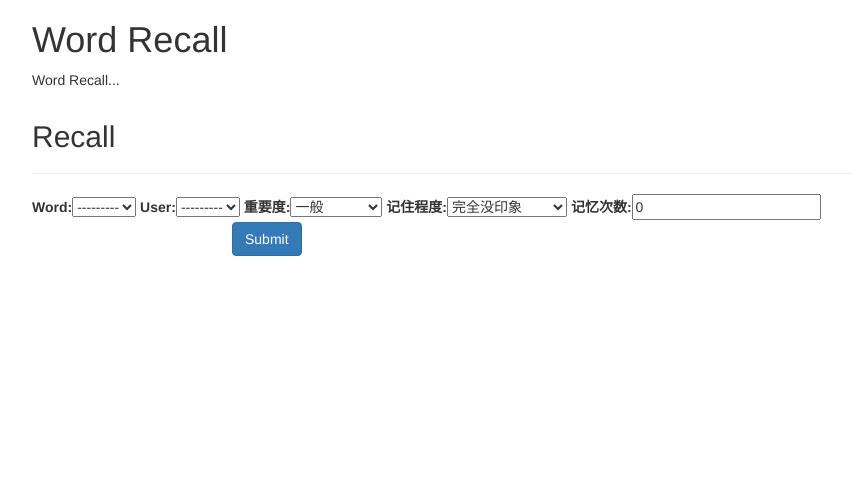
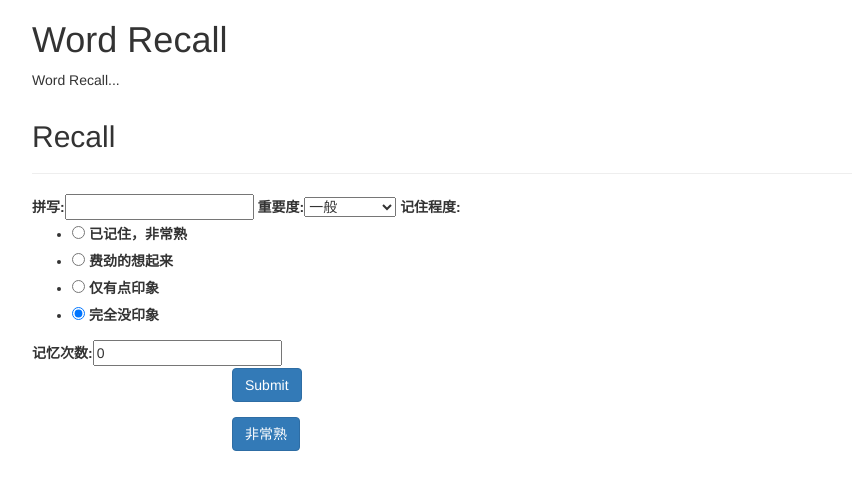
Before and after one commit to likangwei/baymax, a Django app: template templates/recall/recall.html in a window 1280 px wide. Shown: the top 490 px of the page, without its empty margins (23-875 px from the left). Run offline with Django 3.2, Linux system fonts and the light colour scheme; the template is opened without the code that fills it: values that come from a table or form of the project are taken from there, others are empty; parts of the project's set-up code (start-up, migrations or seed data) failed here and were passed over; some libraries are stand-ins or nearby versions.

Commit message:
优化了 word的参数，让其减少参数

```diff
--- a/healthPriceless/settings.py
+++ b/healthPriceless/settings.py
@@ -38,7 +38,6 @@ INSTALLED_APPS = (
     "bootstrapform",
     'baymax',
     'wordRecall',
-    'bootstrap_toolkit',
 )
 
 MIDDLEWARE_CLASSES = (
--- a/templates/recall/recall.html
+++ b/templates/recall/recall.html
@@ -38,9 +38,17 @@
                         <input type="hidden" name="xid" value="{{id}}"/>
                         <div class="form-group">
                             <div class="col-sm-offset-2 col-sm-10">
-                                <input type="submit" class="btn btn-primary" value="Submit" />
+                                <input type="submit" class="btn btn-primary" name="commitType" value="Submit" />
+                            </div>
+
+                        </div>
+
+                        <div class="form-group">
+                            <div class="col-sm-offset-2 col-sm-10">
+                                <input type="submit" class="btn btn-primary" name="commitType" value="非常熟" />
                             </div>
                         </div>
+
                     </form>
                 </div>
             </div>
--- a/wordRecall/models.py
+++ b/wordRecall/models.py
@@ -47,6 +47,7 @@ class WordRememberInfos(models.Model):
         (5, "完全不用记"),
                ]
 
+    word_spelling = models.CharField("拼写", max_length=100)
     weight = models.IntegerField("重要度", default=3, choices=CHOICES_WEIGHT)
     remember = models.IntegerField("记住程度", default=4, choices=CHOICES_REMEMBER);
     recall_counts = models.IntegerField("记忆次数", default=0);
--- a/wordRecall/views.py
+++ b/wordRecall/views.py
@@ -12,8 +12,11 @@ class RecallWordForm(ModelForm):
 
     class Meta:
         model = WordRememberInfos
-        fields = ['word', 'weight']
-        fields = '__all__'
+        fields = ['word_spelling', 'weight', 'remember', 'recall_counts']
+        # fields = '__all__'
+        widgets = {
+            "remember": forms.RadioSelect()
+        }
 
 def call(request):
     if request.method:
@@ -23,6 +26,8 @@ def call(request):
             init()
         if callMethod == 'init2':
             init2()
+        if callMethod == 'init3':
+            init3()
         return HttpResponse(callMethod)
 
 def get_recall_word(request):
@@ -30,8 +35,11 @@ def get_recall_word(request):
     if request.method == 'POST':
         recall_id = request.POST['xid']
         recall_word = WordRememberInfos.objects.get(pk=recall_id)
+
         form = RecallWordForm(request.POST, instance=recall_word)
         if form.is_valid():
+            if request.POST['commitType'] == '非常熟':
+                recall_word.remember = 1
             recall_word.recall_counts = recall_word.recall_counts + 1
             form.save()
 
@@ -72,3 +80,10 @@ def init2():
         # info.save()
         # print info.pk
     WordRememberInfos.objects.bulk_create(need2create)
+
+
+def init3():
+
+    for recall in WordRememberInfos.objects.all():
+        recall.word_spelling = recall.word.spelling
+        recall.save()
```
